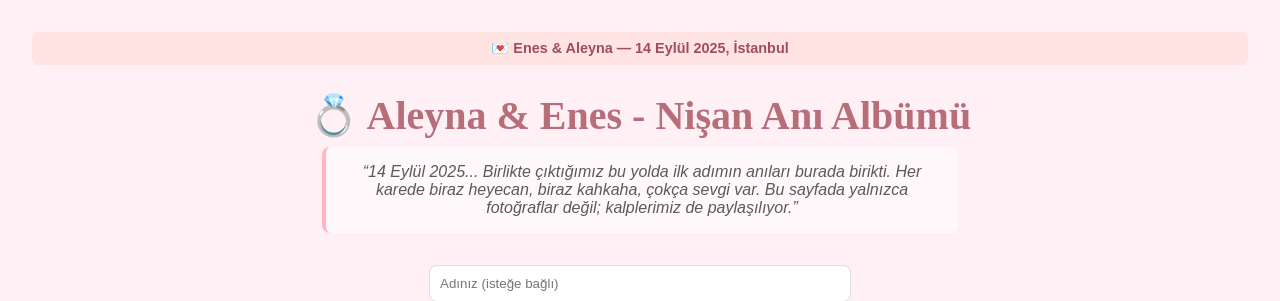
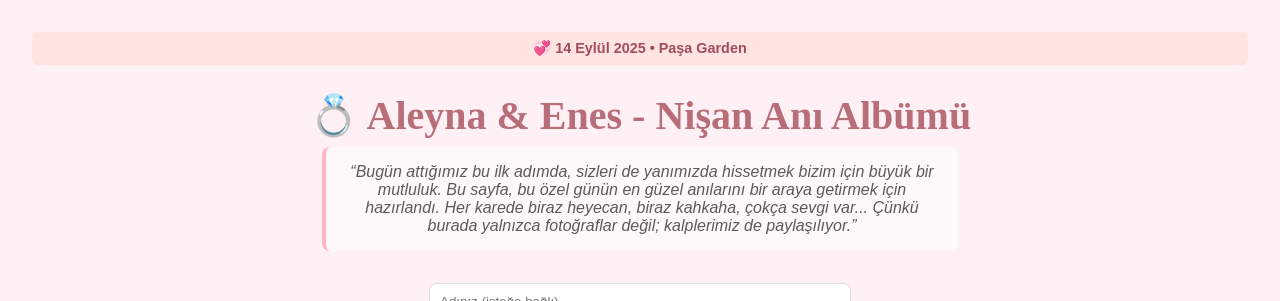
Before and after one commit to enesciraci/ani-album, a React (Create React App) app: page / in a window 1280 px wide. Shown: the top 301 px of the page. Built offline with nearby package versions, Linux system fonts and the light colour scheme; no server answers.

Commit message:
Update App.js

```diff
--- a/src/App.js
+++ b/src/App.js
@@ -107,7 +107,7 @@ export default function App() {
         color: '#a14c5c',
         fontWeight: 'bold'
       }}>
-        💌 Enes & Aleyna — 14 Eylül 2025, İstanbul
+        💞 14 Eylül 2025 • Paşa Garden
       </div>
 
       <h1 style={{
@@ -132,9 +132,10 @@ export default function App() {
         borderLeft: '4px solid #ffb6c1',
         borderRadius: '8px',
       }}>
-        “14 Eylül 2025... Birlikte çıktığımız bu yolda ilk adımın anıları burada birikti.
-        Her karede biraz heyecan, biraz kahkaha, çokça sevgi var.
-        Bu sayfada yalnızca fotoğraflar değil; kalplerimiz de paylaşılıyor.”
+  “Bugün attığımız bu ilk adımda, sizleri de yanımızda hissetmek bizim için büyük bir mutluluk.
+  Bu sayfa, bu özel günün en güzel anılarını bir araya getirmek için hazırlandı.
+  Her karede biraz heyecan, biraz kahkaha, çokça sevgi var...
+  Çünkü burada yalnızca fotoğraflar değil; kalplerimiz de paylaşılıyor.”
       </p>
 
       <div style={{ textAlign: 'center', marginBottom: '2rem' }}>
```
